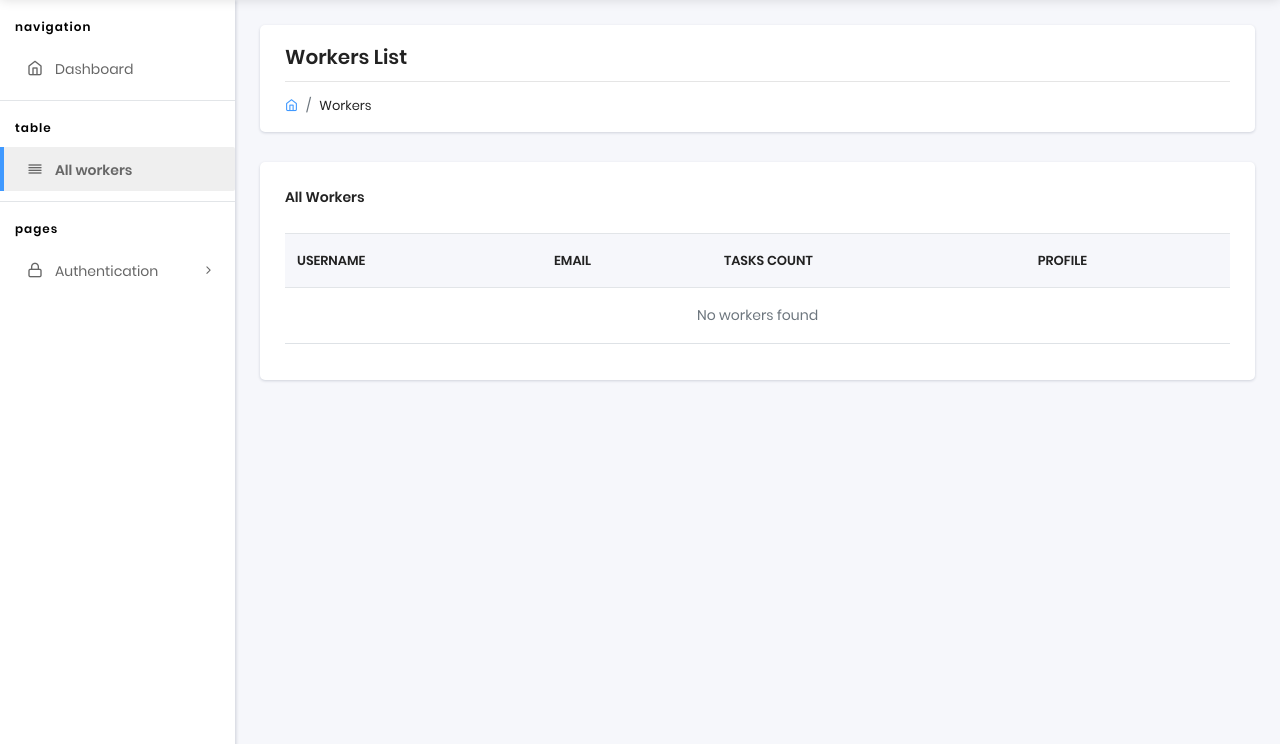
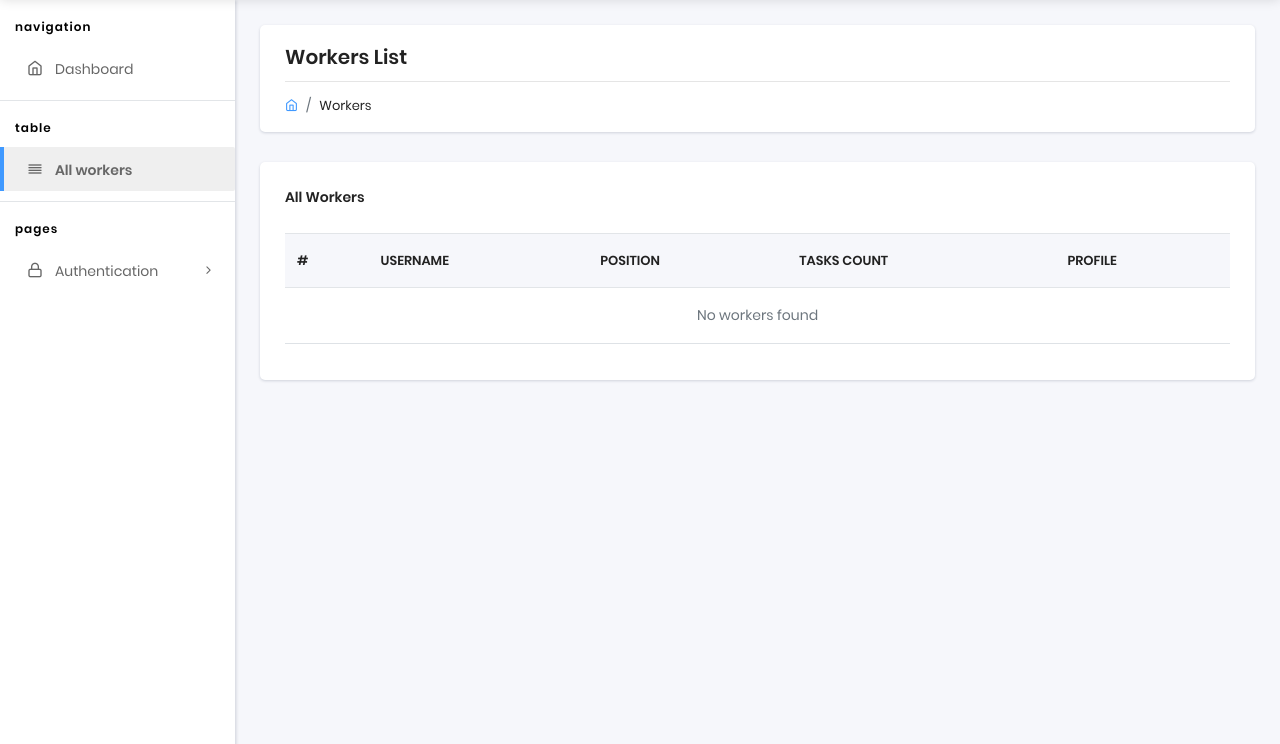
Before and after one commit to trs-ostapchuk/task-manager, a Django app: page /tasks/workers/ in a window 1280 px wide. Shown: the part 56-800 px from the top of the page. Run offline with Django 4.2, Linux system fonts and the light colour scheme; data that the repository does not hold is empty; some libraries are stand-ins or nearby versions.

Commit message:
Refactor worker_list template

```diff
--- a/templates/home/worker_list.html
+++ b/templates/home/worker_list.html
@@ -35,8 +35,9 @@
           <table class="table table-hover">
             <thead>
               <tr>
+                <th>#</th>
                 <th>Username</th>
-                <th>Email</th>
+                <th>Position</th>
                 <th>Tasks Count</th>
                 <th>Profile</th>
               </tr>
@@ -44,8 +45,9 @@
             <tbody>
               {% for worker in worker_list %}
               <tr>
+                <td>{{ worker.id }}</td>
                 <td>{{ worker.username }}</td>
-                <td>{{ worker.email }}</td>
+                <td>{{ worker.position }}</td>
                 <td>{{ worker.tasks.count }}</td>
                 <td>
                   <a href="{% url 'tasks:worker-detail' worker.id %}" class="btn btn-sm btn-primary">
```
